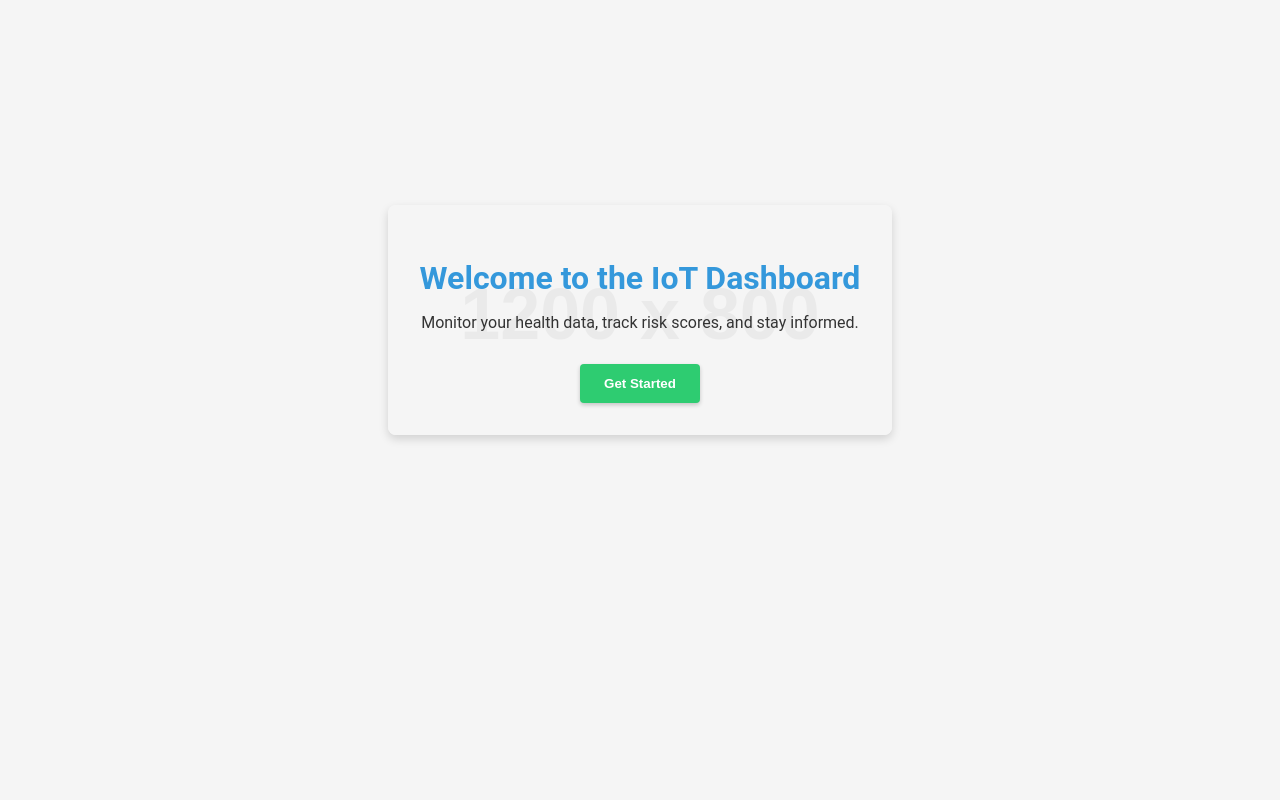
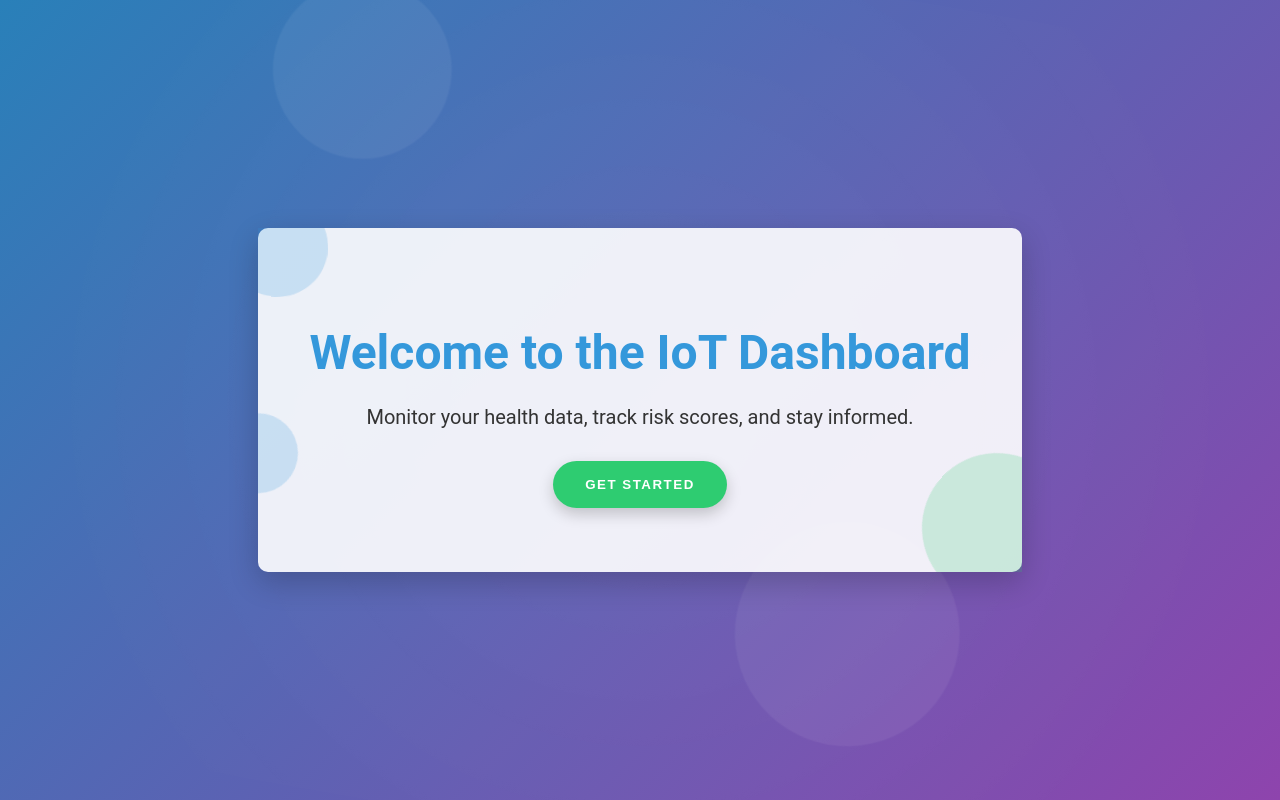
Before and after one commit to Dhrishit04/HealthSim, a React (Create React App) app in the folder FrontEnd/: page / in a window 1280 px wide. Built offline with nearby package versions, Linux system fonts and the light colour scheme.

Commit message:
Home page design

```diff
--- a/FrontEnd/src/pages/Home.js
+++ b/FrontEnd/src/pages/Home.js
@@ -1,12 +1,21 @@
 import React from 'react';
-import './Home.scss';  // Import the Home.scss file
+import './Home.scss';
+
 const Home = () => {
   return (
     <div className="homeContainer">
+      <div className="dynamicBackground"></div>
       <div className="heroSection">
-        <h1>Welcome to the IoT Dashboard</h1>
-        <p>Monitor your health data, track risk scores, and stay informed.</p>
-        <button className="ctaButton">Get Started</button>
+        <div className="heroContent">
+          <h1>Welcome to the IoT Dashboard</h1>
+          <p>Monitor your health data, track risk scores, and stay informed.</p>
+          <button className="ctaButton">Get Started</button>
+        </div>
+        <div className="decorativeShapes">
+          <span className="shape shape1"></span>
+          <span className="shape shape2"></span>
+          <span className="shape shape3"></span>
+        </div>
       </div>
     </div>
   );
--- a/FrontEnd/src/pages/Home.scss
+++ b/FrontEnd/src/pages/Home.scss
@@ -1,42 +1,179 @@
 @import '../assets/styles/variables';
 @import '../assets/styles/mixins';
 
-
+// Main container spans full viewport with an animated gradient base
 .homeContainer {
   width: 100%;
-  min-height: 80vh;
+  min-height: 100vh;
+  position: relative;
+  overflow: hidden;
   display: flex;
   align-items: center;
   justify-content: center;
-  background-color: $background-color;
+  background: linear-gradient(135deg, #2980b9, #8e44ad);
+  font-family: 'Roboto', sans-serif;
 }
 
+// New dynamic background layer with a pulsing radial gradient and animated pseudo-shapes
+.dynamicBackground {
+  position: absolute;
+  top: 0;
+  left: 0;
+  width: 100%;
+  height: 100%;
+  background: radial-gradient(circle at center, rgba(255, 255, 255, 0.1), transparent 70%);
+  animation: backgroundPulse 10s ease-in-out infinite;
+  z-index: 0;
+
+  &::before,
+  &::after {
+    content: "";
+    position: absolute;
+    background: rgba(255, 255, 255, 0.15);
+    border-radius: 50%;
+    animation: floatBackground 15s ease-in-out infinite;
+  }
+
+  &::before {
+    width: 150px;
+    height: 150px;
+    top: 10%;
+    left: 20%;
+    animation-delay: 0s;
+  }
+
+  &::after {
+    width: 200px;
+    height: 200px;
+    bottom: 15%;
+    right: 25%;
+    animation-delay: 3s;
+  }
+}
+
+@keyframes backgroundPulse {
+  0% {
+    transform: scale(1) rotate(0deg);
+    opacity: 0.6;
+  }
+  50% {
+    transform: scale(1.1) rotate(10deg);
+    opacity: 0.4;
+  }
+  100% {
+    transform: scale(1) rotate(0deg);
+    opacity: 0.6;
+  }
+}
+
+@keyframes floatBackground {
+  0% {
+    transform: translate(0, 0) scale(1);
+  }
+  50% {
+    transform: translate(10px, -10px) scale(1.1);
+  }
+  100% {
+    transform: translate(0, 0) scale(1);
+  }
+}
+
+// Hero section styled as a translucent, card-like container with a smooth fade-in animation
 .heroSection {
+  position: relative;
+  z-index: 2;
   text-align: center;
-  max-width: 600px;
-  padding: 2rem;
-  background: linear-gradient(
-    rgba(255, 255, 255, 0.8),
-    rgba(255, 255, 255, 0.8)
-  ),
-  url('https://via.placeholder.com/1200x800/3498db/ffffff?text=HealthSim+Hero') center/cover;
-  border-radius: 8px;
-  box-shadow: 0 4px 10px rgba(0,0,0,0.15);
-  animation: fadeInUp 0.8s ease forwards;
-  transform: translateY(20px);
+  max-width: 700px;
+  width: 100%;
+  padding: 4rem 2rem;
+  background: rgba(255, 255, 255, 0.9);
+  border-radius: 10px;
+  box-shadow: 0 10px 30px rgba(0, 0, 0, 0.2);
+  animation: fadeInUp 1s ease forwards;
+  transform: translateY(30px);
   opacity: 0;
+
+  .heroContent {
+    position: relative;
+    z-index: 2;
 
     h1 {
       color: $primary-color;
-    margin-bottom: 1rem;
+      font-size: 3rem;
+      margin-bottom: 1.5rem;
+      font-weight: bold;
     }
 
     p {
       color: $text-color;
+      font-size: 1.25rem;
       margin-bottom: 2rem;
+    }
+
+    .ctaButton {
+      background-color: $secondary-color;
+      color: #fff;
+      border: none;
+      padding: 1rem 2rem;
+      border-radius: 50px;
+      font-weight: 600;
+      text-transform: uppercase;
+      letter-spacing: 1.5px;
+      cursor: pointer;
+      transition: background-color 0.3s ease, box-shadow 0.3s ease;
+      box-shadow: 0 6px 15px rgba(0, 0, 0, 0.2);
+
+      &:hover {
+        background-color: darken($secondary-color, 10%);
+        box-shadow: 0 8px 20px rgba(0, 0, 0, 0.3);
+      }
     }
   }
 
+  // Existing decorative shapes overlay inside the hero section for additional visual interest
+  .decorativeShapes {
+    position: absolute;
+    top: 0;
+    left: 0;
+    width: 100%;
+    height: 100%;
+    z-index: 1;
+    overflow: hidden;
+
+    .shape {
+      position: absolute;
+      border-radius: 50%;
+      opacity: 0.2;
+      animation: float 6s ease-in-out infinite;
+    }
+    .shape1 {
+      width: 100px;
+      height: 100px;
+      background: $primary-color;
+      top: -30px;
+      left: -30px;
+      animation-delay: 0s;
+    }
+    .shape2 {
+      width: 150px;
+      height: 150px;
+      background: $secondary-color;
+      bottom: -50px;
+      right: -50px;
+      animation-delay: 2s;
+    }
+    .shape3 {
+      width: 80px;
+      height: 80px;
+      background: $primary-color;
+      bottom: 20%;
+      left: -40px;
+      animation-delay: 4s;
+    }
+  }
+}
+
+// Fade in and slide up animation for the hero section
 @keyframes fadeInUp {
   to {
     transform: translateY(0);
@@ -44,19 +181,15 @@
   }
 }
 
-.ctaButton {
-  background-color: $secondary-color;
-  color: #fff;
-  border: none;
-  padding: 0.75rem 1.5rem;
-  border-radius: 4px;
-  font-weight: 600;
-  cursor: pointer;
-  box-shadow: 0 2px 4px rgba(0,0,0,0.2);
-  transition: background-color 0.3s ease, box-shadow 0.3s ease;
-
-  &:hover {
-    background-color: darken($secondary-color, 10%);
-    box-shadow: 0 4px 8px rgba(0,0,0,0.3);
+// Floating animation for the decorative shapes within the hero section
+@keyframes float {
+  0% {
+    transform: translateY(0) rotate(0deg);
+  }
+  50% {
+    transform: translateY(-20px) rotate(45deg);
+  }
+  100% {
+    transform: translateY(0) rotate(0deg);
   }
 }
```
Lines whose indentation alone changed are shown as unchanged.
